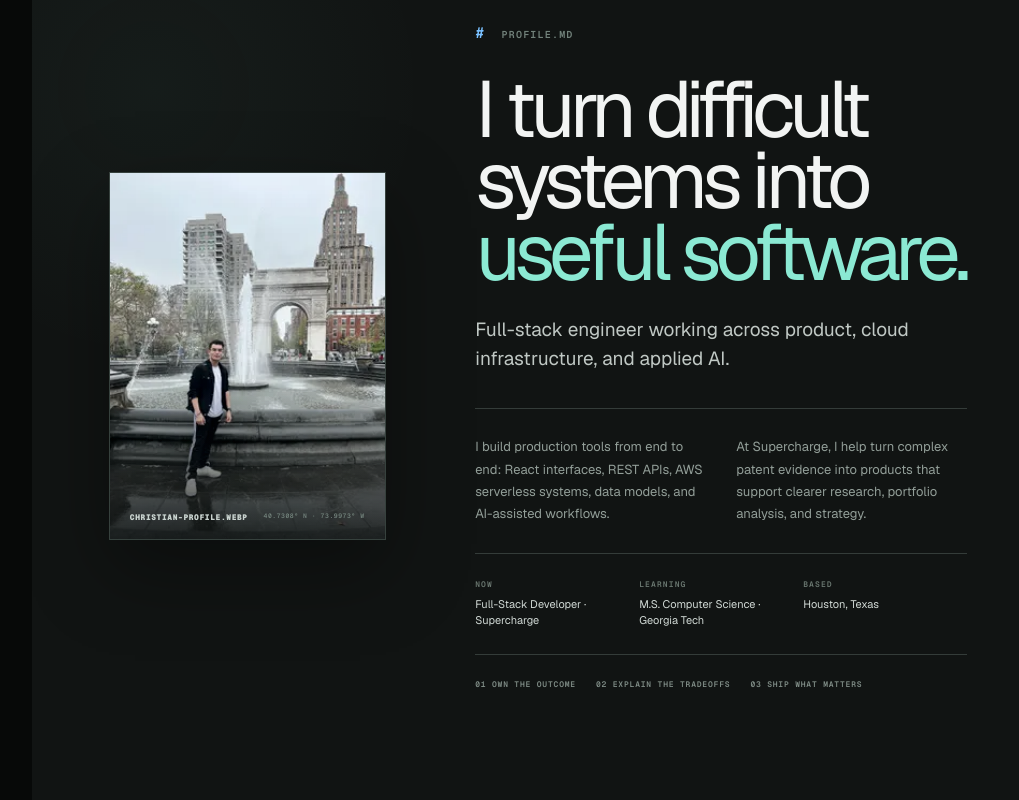
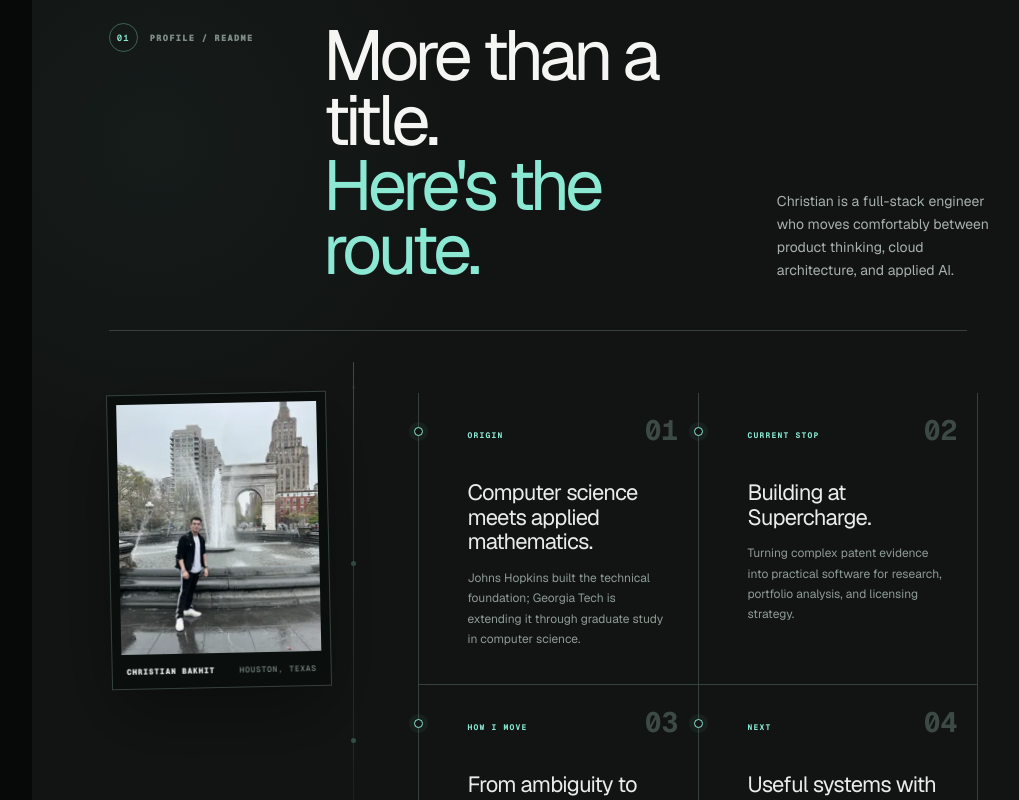
Before and after one commit to ChrisBakhit/christian-portfolio, a Next.js app: page / in a window 1280 px wide. Shown: the part 1020-1820 px from the top of the page, without its empty margins (236-1255 px from the left). Built offline with nearby package versions, Linux system fonts and the light colour scheme.

Commit message:
Reimagine profile as a personal route map

```diff
--- a/app/navigation.css
+++ b/app/navigation.css
@@ -119,28 +119,32 @@ main.sidebarOpen { padding-left: 268px; }
 .about .codeComment { margin-bottom: 28px; }
 .about { display:block; }
 .profileDocument { max-width:900px; }
-.profileCanvas { display:grid; grid-template-columns:minmax(260px,.72fr) minmax(480px,1.28fr); gap:clamp(45px,7vw,105px); align-items:center; max-width:1120px; margin:auto; }
-.profilePhotoPanel { position:relative; margin:0; overflow:hidden; border:1px solid #36413d; background:#090c0b; box-shadow:0 30px 75px rgba(0,0,0,.34); }
-.profilePhotoPanel:before { content:""; position:absolute; inset:0; z-index:2; pointer-events:none; background:linear-gradient(180deg,transparent 58%,rgba(5,9,8,.82)); }
-.profilePhotoPanel img { display:block; width:100%; aspect-ratio:3/4; object-fit:cover; filter:saturate(.72) contrast(1.03); transition:filter .7s,transform .9s cubic-bezier(.2,.7,.2,1); }
-.profilePhotoPanel:hover img { filter:saturate(1) contrast(1.02); transform:scale(1.025); }
-.profilePhotoPanel figcaption { position:absolute; z-index:3; left:20px; right:20px; bottom:17px; display:flex; justify-content:space-between; gap:12px; color:#c9d3cf; font:550 8px var(--font-mono); text-transform:uppercase; letter-spacing:.07em; }
-.profilePhotoPanel figcaption small { color:#71807a; }
-.photoScan { position:absolute; z-index:4; left:0; right:0; top:-2px; height:1px; opacity:0; background:linear-gradient(90deg,transparent,var(--teal),transparent); box-shadow:0 0 12px var(--teal); pointer-events:none; }
-.profilePhotoPanel:hover .photoScan { animation:photoScan 2.2s ease-in-out infinite; }
-.profileStory { position:relative; }
-.profileFileMark { margin-bottom:31px; color:#71817a; font:600 10px var(--font-mono); text-transform:uppercase; letter-spacing:.12em; }
-.profileFileMark span { margin-right:9px; color:#79c0ff; font-size:15px; }
-.profileStory h2 { max-width:700px; margin:0; color:#f2f4f3; font-size:clamp(52px,6.2vw,88px); line-height:.9; letter-spacing:-.072em; }
-.profileStory h2 em { color:var(--teal); font-style:normal; }
-.profileDeck { max-width:650px; margin:29px 0 35px; color:#c0c8c4; font-size:19px; line-height:1.5; }
-.profileBio { display:grid; grid-template-columns:1fr 1fr; gap:30px; padding:27px 0; border-top:1px solid #343c39; border-bottom:1px solid #343c39; }
-.profileBio p { margin:0; color:#929e98; font-size:13px; line-height:1.72; }
-.profileCoordinates { display:grid; grid-template-columns:1fr 1fr 1fr; margin:0; padding:25px 0; border-bottom:1px solid #343c39; }
-.profileCoordinates > div { padding-right:18px; }
-.profileCoordinates dt { margin-bottom:8px; color:#69766f; font:600 8px var(--font-mono); text-transform:uppercase; letter-spacing:.14em; }
-.profileCoordinates dd { margin:0; color:#d1d9d5; font-size:11px; line-height:1.45; }
-.profilePrinciples { display:flex; flex-wrap:wrap; gap:9px 20px; padding-top:24px; color:#7e8b85; font:550 8px var(--font-mono); text-transform:uppercase; letter-spacing:.1em; }
+.profileRoute { max-width:1160px; margin:auto; }
+.routeIntro { display:grid; grid-template-columns:180px minmax(420px,1fr) minmax(220px,.55fr); gap:34px; align-items:end; padding-bottom:48px; border-bottom:1px solid #36403c; }
+.routeFile { align-self:start; display:flex; align-items:center; gap:12px; color:#7e8b85; font:600 9px var(--font-mono); letter-spacing:.12em; }
+.routeFile span { width:29px; height:29px; display:grid; place-items:center; border:1px solid rgba(139,233,211,.35); border-radius:50%; color:var(--teal); }
+.routeIntro h2 { margin:0; font-size:clamp(47px,5.5vw,78px); line-height:.92; letter-spacing:-.065em; }
+.routeIntro h2 em { color:var(--teal); font-style:normal; }
+.routeIntro>p { margin:0; color:#a7b1ad; font-size:14px; line-height:1.65; }
+.routeMap { position:relative; display:grid; grid-template-columns:minmax(220px,.72fr) minmax(560px,1.8fr); gap:clamp(48px,7vw,105px); padding-top:62px; }
+.routePortrait { position:sticky; top:145px; align-self:start; margin:0; padding:9px; border:1px solid #35403c; background:#0a0e0c; box-shadow:0 28px 70px rgba(0,0,0,.35); transform:rotate(-1.2deg); }
+.routePortrait img { display:block; width:100%; aspect-ratio:4/5; object-fit:cover; filter:saturate(.7); transition:filter .5s,transform .7s; }
+.routePortrait:hover img { filter:saturate(1); transform:scale(.985); }
+.routePortrait figcaption { display:flex; justify-content:space-between; gap:12px; padding:12px 5px 3px; color:#dbe2df; font:600 8px var(--font-mono); text-transform:uppercase; letter-spacing:.09em; }
+.routePortrait figcaption span { color:#6f7c76; }
+.routeStops { position:relative; display:grid; grid-template-columns:1fr 1fr; }
+.routeStops article { position:relative; min-height:250px; padding:28px 31px 34px 48px; border-left:1px solid #36403c; border-bottom:1px solid #36403c; transition:background .3s,transform .3s; }
+.routeStops article:nth-child(even) { border-right:1px solid #36403c; }
+.routeStops article:hover { z-index:2; background:rgba(139,233,211,.045); transform:translateY(-5px); }
+.routeStops article:before { content:""; position:absolute; left:-5px; top:34px; width:9px; height:9px; border-radius:50%; background:#111614; border:1px solid var(--teal); box-shadow:0 0 0 5px rgba(139,233,211,.06); transition:box-shadow .3s,background .3s; }
+.routeStops article:hover:before { background:var(--teal); box-shadow:0 0 18px rgba(139,233,211,.65); }
+.stopIndex { position:absolute; right:20px; top:19px; color:#3d4944; font:700 28px var(--font-mono); }
+.routeStops small { color:var(--teal); font:650 8px var(--font-mono); letter-spacing:.15em; }
+.routeStops h3 { max-width:300px; margin:35px 0 14px; color:#e8ecea; font-size:22px; line-height:1.12; letter-spacing:-.035em; }
+.routeStops p { margin:0; color:#8f9b95; font-size:12px; line-height:1.7; }
+.routeTrack { position:absolute; left:calc(27% + 12px); top:31px; bottom:20px; width:1px; background:linear-gradient(var(--teal),rgba(139,233,211,.03)); opacity:.28; pointer-events:none; }
+.routeTrack i { position:absolute; left:-2px; width:5px; height:5px; border-radius:50%; background:var(--teal); animation:routePulse 3s ease-in-out infinite; }
+.routeTrack i:nth-child(1){top:4%}.routeTrack i:nth-child(2){top:35%;animation-delay:.7s}.routeTrack i:nth-child(3){top:66%;animation-delay:1.4s}.routeTrack i:nth-child(4){top:96%;animation-delay:2.1s}
 .profileIntro { display:grid; grid-template-columns:210px 1fr; gap:4vw; align-items:start; padding-bottom:42px; border-bottom:1px solid #343b38; }
 .profileIntro .realPhoto { width:100%; transform:none; box-shadow:0 18px 45px rgba(0,0,0,.22); }
 .profileIntro h3 { margin:0 0 23px; font-size:clamp(50px,6.2vw,82px); line-height:.88; letter-spacing:-.065em; }
@@ -305,8 +309,9 @@ main.sidebarOpen { padding-left: 268px; }
   .resumeItem:hover { padding-left:0; }
   .about { grid-template-columns:1fr; }
   .profileDocument { max-width:none; }
-  .profileCanvas { grid-template-columns:minmax(220px,.65fr) minmax(380px,1.35fr); gap:42px; }
-  .profileStory h2 { font-size:clamp(48px,7vw,70px); }
+  .routeIntro { grid-template-columns:130px 1fr; }
+  .routeIntro>p { grid-column:2; }
+  .routeMap { grid-template-columns:210px 1fr; gap:42px; }
   .educationFile { grid-template-columns:1fr; gap:30px; }
   .blackHoleScene { width:min(82vw,390px); }
 }
@@ -320,9 +325,11 @@ main.sidebarOpen { padding-left: 268px; }
   .skillGroupGrid { grid-template-columns: 1fr; }
   .profileIntro,.focusGrid,.educationCards { grid-template-columns:1fr; }
   .profileIntro .realPhoto { width:min(78%,260px); }
-  .profileCanvas,.profileBio,.profileCoordinates { grid-template-columns:1fr; }
-  .profilePhotoPanel { width:min(85%,330px); }
-  .profileCoordinates { gap:18px; }
+  .routeIntro,.routeMap,.routeStops { grid-template-columns:1fr; }
+  .routeIntro>p { grid-column:auto; }
+  .routePortrait { position:relative; top:auto; width:min(76%,300px); }
+  .routeTrack { display:none; }
+  .routeStops article,.routeStops article:nth-child(even) { border-right:1px solid #36403c; }
   .markdownBody { grid-template-columns:1fr; }
   .markdownImage { width:min(78%,260px); }
   .markdownCopy ul { grid-template-columns:1fr; }
@@ -343,4 +350,5 @@ main.sidebarOpen { padding-left: 268px; }
 @keyframes gravitySurge { from { filter:blur(1px) brightness(1.2); transform:rotate(-8deg) scaleX(1.04) scaleY(.82); } to { filter:blur(4px) brightness(1.75) saturate(1.35); transform:rotate(-8deg) scaleX(1.18) scaleY(.58); } }
 @keyframes lensWarp { 0% { opacity:.55; transform:scale(.72); border-color:rgba(139,233,211,.35); box-shadow:0 0 12px rgba(139,233,211,.12); } 100% { opacity:0; transform:scale(1.75); border-color:rgba(183,118,224,.05); box-shadow:0 0 60px rgba(113,45,158,.08); } }
 @keyframes photoScan { 0% { top:0; opacity:0; } 12% { opacity:.65; } 80% { opacity:.35; } 100% { top:100%; opacity:0; } }
+@keyframes routePulse { 0%,100% { opacity:.25; transform:scale(.7); } 50% { opacity:1; transform:scale(1.7); } }
 @media(prefers-reduced-motion:reduce) { .skillGauge { opacity:1; transform:none; } }
--- a/app/page.tsx
+++ b/app/page.tsx
@@ -321,9 +321,18 @@ export default function Home() {
       <section className="about section" id="about">
         <span className="sectionComet cometOne" aria-hidden="true" />
         <div className="editorCrumb"><span>christian-portfolio</span><b>›</b><strong>profile.md</strong></div>
-        <article className="profileCanvas" data-reveal>
-          <figure className="profilePhotoPanel"><img src="/christian-profile.webp" alt="Christian Bakhit at Washington Square Park" /><span className="photoScan" aria-hidden="true" /><figcaption><b>christian-profile.webp</b><small>40.7308° N · 73.9973° W</small></figcaption></figure>
-          <div className="profileStory"><div className="profileFileMark"><span>#</span> profile.md</div><h2>I turn difficult systems into <em>useful software.</em></h2><p className="profileDeck">Full-stack engineer working across product, cloud infrastructure, and applied AI.</p><div className="profileBio"><p>I build production tools from end to end: React interfaces, REST APIs, AWS serverless systems, data models, and AI-assisted workflows.</p><p>At Supercharge, I help turn complex patent evidence into products that support clearer research, portfolio analysis, and strategy.</p></div><dl className="profileCoordinates"><div><dt>Now</dt><dd>Full-Stack Developer · Supercharge</dd></div><div><dt>Learning</dt><dd>M.S. Computer Science · Georgia Tech</dd></div><div><dt>Based</dt><dd>Houston, Texas</dd></div></dl><div className="profilePrinciples"><span>01 Own the outcome</span><span>02 Explain the tradeoffs</span><span>03 Ship what matters</span></div></div>
+        <article className="profileRoute" data-reveal>
+          <header className="routeIntro"><div className="routeFile"><span>01</span><b>PROFILE / README</b></div><h2>More than a title.<br /><em>Here&apos;s the route.</em></h2><p>Christian is a full-stack engineer who moves comfortably between product thinking, cloud architecture, and applied AI.</p></header>
+          <div className="routeMap">
+            <div className="routeTrack" aria-hidden="true"><i /><i /><i /><i /></div>
+            <figure className="routePortrait"><img src="/christian-profile.webp" alt="Christian Bakhit at Washington Square Park" /><figcaption><b>Christian Bakhit</b><span>Houston, Texas</span></figcaption></figure>
+            <div className="routeStops">
+              <article><span className="stopIndex">01</span><small>ORIGIN</small><h3>Computer science meets applied mathematics.</h3><p>Johns Hopkins built the technical foundation; Georgia Tech is extending it through graduate study in computer science.</p></article>
+              <article><span className="stopIndex">02</span><small>CURRENT STOP</small><h3>Building at Supercharge.</h3><p>Turning complex patent evidence into practical software for research, portfolio analysis, and licensing strategy.</p></article>
+              <article><span className="stopIndex">03</span><small>HOW I MOVE</small><h3>From ambiguity to shipped product.</h3><p>I connect React interfaces, APIs, AWS systems, data models, and AI workflows—then stay accountable for the result.</p></article>
+              <article><span className="stopIndex">04</span><small>NEXT</small><h3>Useful systems with real leverage.</h3><p>The goal is simple: own the outcome, explain the tradeoffs, and ship the part that matters.</p></article>
+            </div>
+          </div>
         </article>
       </section>
 
```
